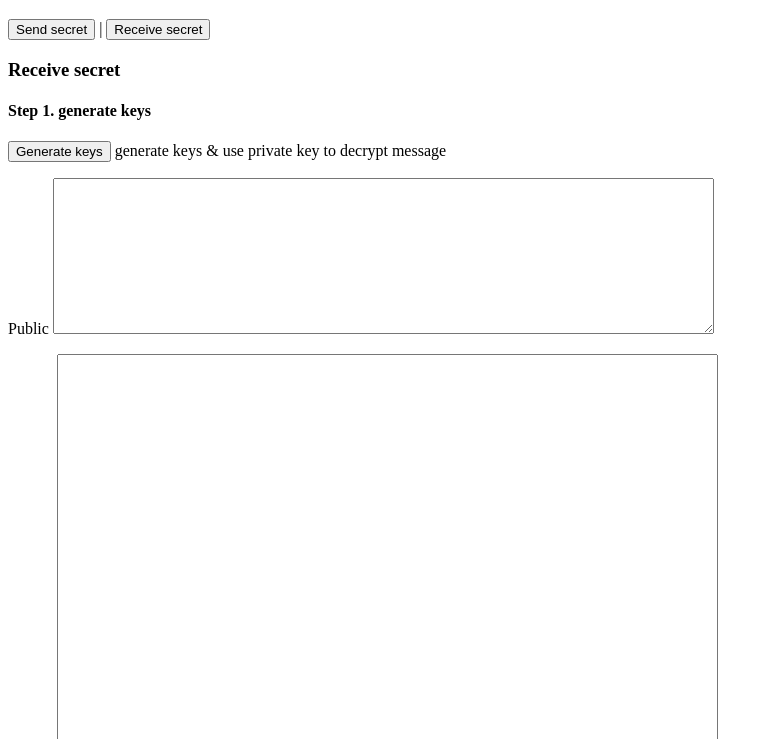
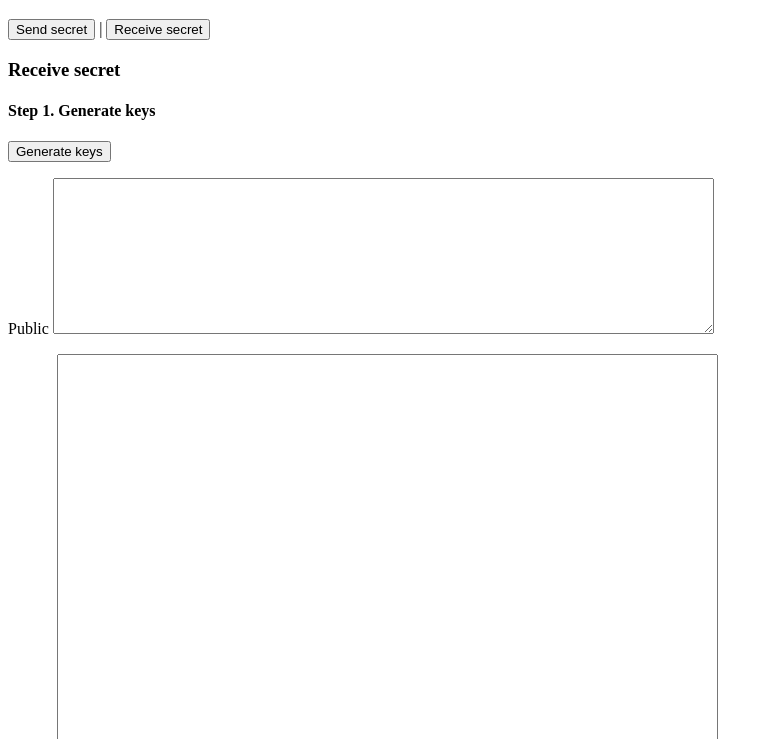
Before and after one commit to faddi/share-secret, a website built with Parcel: page src/index.html in a window 1280 px wide. Both pictures are taken after a click on the button "Receive secret". Shown: the part 61-800 px from the top of the page, without its empty margins (0-773 px from the left). Built offline with nearby package versions, Linux system fonts and the light colour scheme.

Commit message:
scripts and text updates

```diff
--- a/package.json
+++ b/package.json
@@ -5,6 +5,10 @@
   "repository": "git@github.com:faddi/secret-sharing.git",
   "author": "faddi <faddi.idris@gmail.com>",
   "license": "MIT",
+  "scripts": {
+    "start": "parcel src/index.html",
+    "build": "parcel build src/index.html"
+  },
   "browserslist": [
     "last 1 Chrome versions"
   ],
--- a/src/index.html
+++ b/src/index.html
@@ -47,9 +47,8 @@
 
     <section id="receive-secret" class="hidden">
       <h3>Receive secret</h3>
-      <h4>Step 1. generate keys</h4>
+      <h4>Step 1. Generate keys</h4>
       <button id="generate-keys-button">Generate keys</button>
-      generate keys & use private key to decrypt message
       <p>
         Public
         <textarea id="receive-public-key" cols="80" rows="10"></textarea>
```
